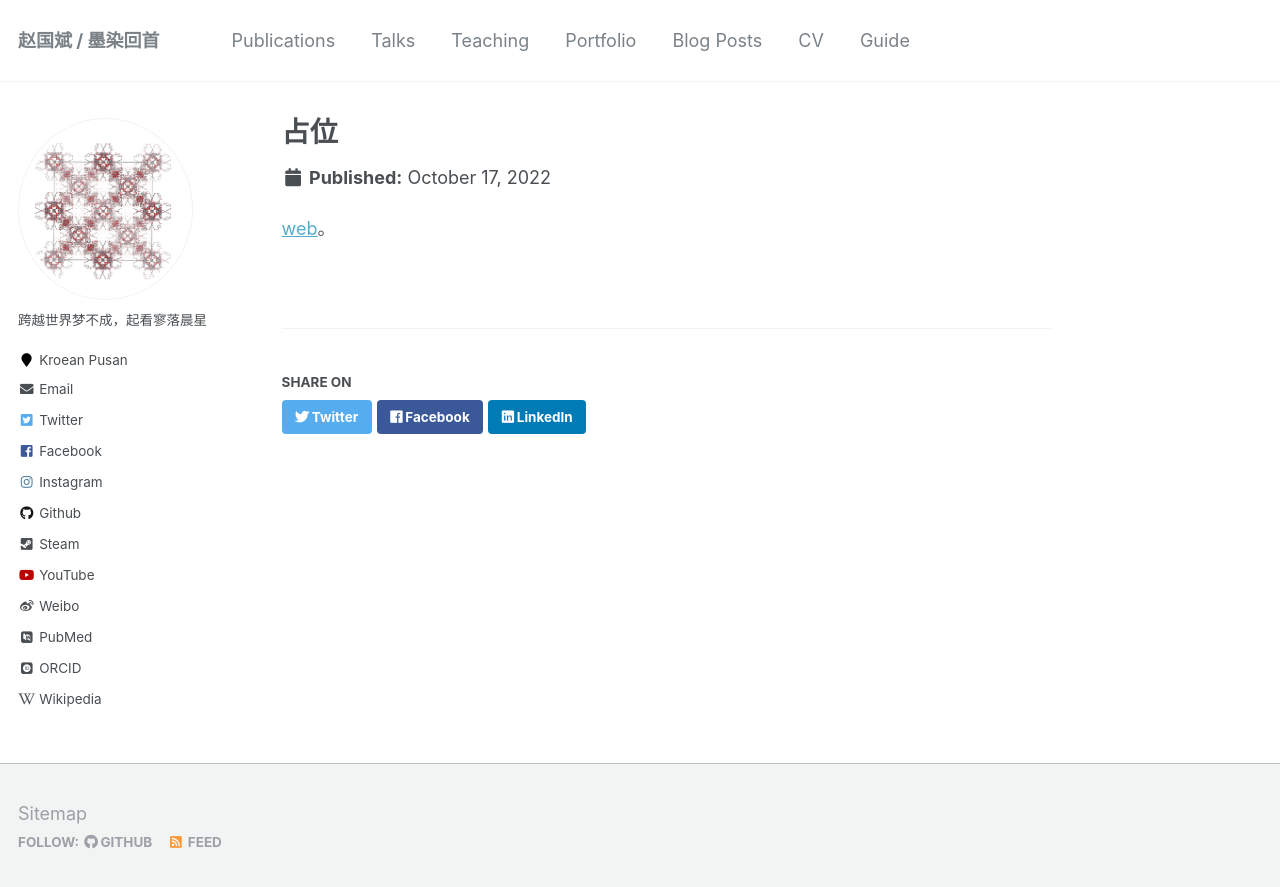
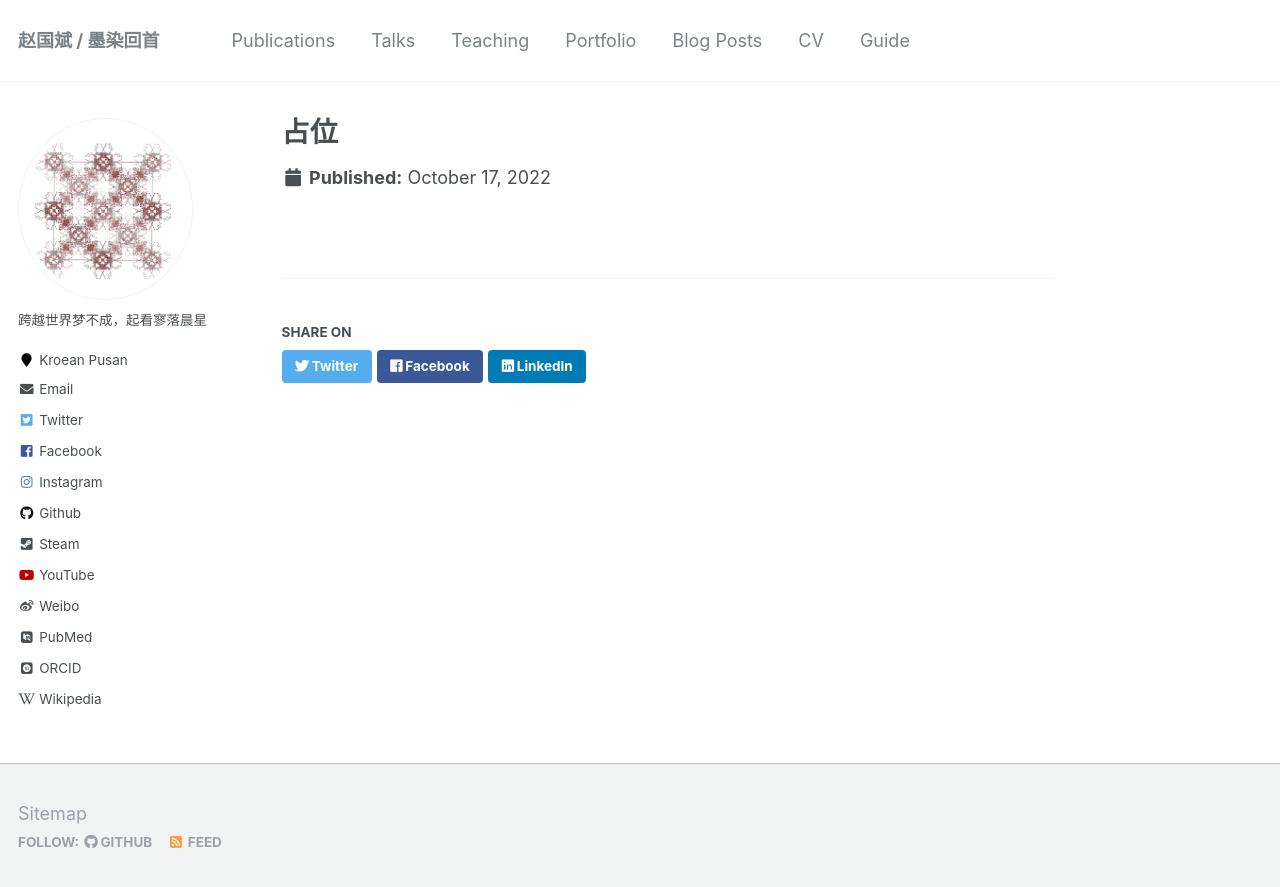
Before and after one commit to sxm13/ZGBshenxiaomoCV.github.io, a Jekyll site: the page built from _portfolio/portfolio-1.md, in a window 1280 px wide. Shown: the top 887 px of the page. Built offline with Jekyll 4.4.1, drawn with Linux system fonts in a browser that asks for light colours; some web fonts are replaced.

Commit message:
Update portfolio-1.md

```diff
--- a/_portfolio/portfolio-1.md
+++ b/_portfolio/portfolio-1.md
@@ -3,5 +3,3 @@ title: "占位"
 excerpt: "图片"
 collection:
 ---
-
-[web](https://sxm13.github.io/zhaoguobin.github.io/ "sxm")。
```
